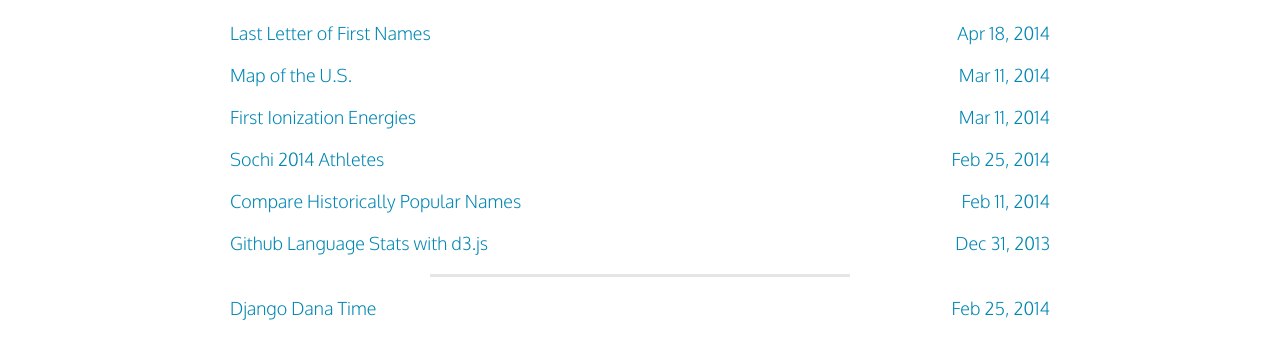
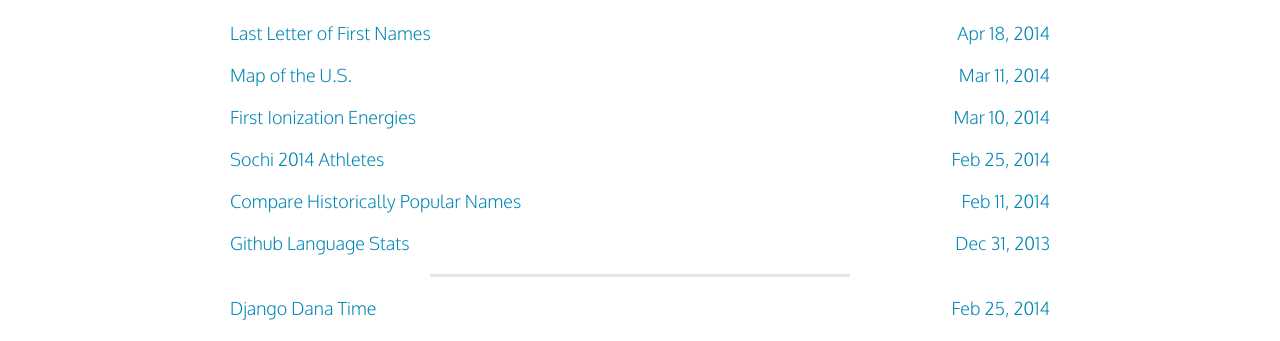
Before and after one commit to danasilver/danasilver.github.io, a Jekyll site: the page built from index.html, in a window 1280 px wide. Shown: the part 264-605 px from the top of the page. Built offline with Jekyll 4.4.1, drawn with Linux system fonts in a browser that asks for light colours; Markdown is read by kramdown in place of the engine named in the settings.

Commit message:
New structure and urls without dates.

```diff
--- /dev/null
+++ b/2013/12/31/d3-github-language-stats/index.html
@@ -0,0 +1 @@
+<script>window.location.href="/github-language-stats";</script>
--- /dev/null
+++ b/2014/02/11/compare-historically-popular-names/index.html
@@ -0,0 +1 @@
+<script>window.location.href="/popular-names";</script>
--- /dev/null
+++ b/2014/02/25/sochi-2014-athletes/index.html
@@ -0,0 +1 @@
+<script>window.location.href="/sochi";</script>
--- /dev/null
+++ b/2014/03/10/first-ionization-energies/index.html
@@ -0,0 +1 @@
+<script>window.location.href="/ionization";</script>
--- /dev/null
+++ b/2014/03/11/us-map/index.html
@@ -0,0 +1 @@
+<script>window.location.href="/us-map";</script>
--- a/_config.yml
+++ b/_config.yml
@@ -8,10 +8,8 @@
 
 exclude: ['less',
           '.gitignore',
-          '*.sublime-*',
           'README.md',
           'js',
-          'snapchat-db-stats',
           'Gemfile']
 
 permalink: pretty
--- a/index.html
+++ b/index.html
@@ -6,9 +6,12 @@
 {% include splash.html %}
 <div class="posts">
   <ul>
-    {% for post in site.posts limit:10  %}
-      <a href="{{ post.url }}"><li><span class="title">{{ post.title }}</span><span class="date">{{ post.date | date: "%b %d, %Y"}}</span></li></a>
-    {% endfor %}
+    <a href="/last-letter"><li><span class="title">Last Letter of First Names</span><span class="date">Apr 18, 2014</span></li></a>
+    <a href="/us-map"><li><span class="title">Map of the U.S.</span><span class="date">Mar 11, 2014</span></li></a>
+    <a href="/ionization"><li><span class="title">First Ionization Energies</span><span class="date">Mar 10, 2014</span></li></a>
+    <a href="/sochi"><li><span class="title">Sochi 2014 Athletes</span><span class="date">Feb 25, 2014</span></li></a>
+    <a href="/popular-names"><li><span class="title">Compare Historically Popular Names</span><span class="date">Feb 11, 2014</span></li></a>
+    <a href="/github-language-stats"><li><span class="title">Github Language Stats</span><span class="date">Dec 31, 2013</span></li></a>
   </ul>
   <hr>
   <ul>
```
Also changed, not shown: github-language-stats.md (renamed from _posts/2013-12-31-d3-github-language-stats.md), ionization.md (renamed from _posts/2014-03-10-first-ionization-energies.md), last-letter.md (renamed from _posts/2014-04-17-last-letter-first-name.md), popular-names.md (renamed from _posts/2014-02-11-compare-historically-popular-names.md), sochi.md (renamed from _posts/2014-02-25-sochi-2014-athletes.md), us-map.md (renamed from _posts/2014-03-11-us-map.md).
